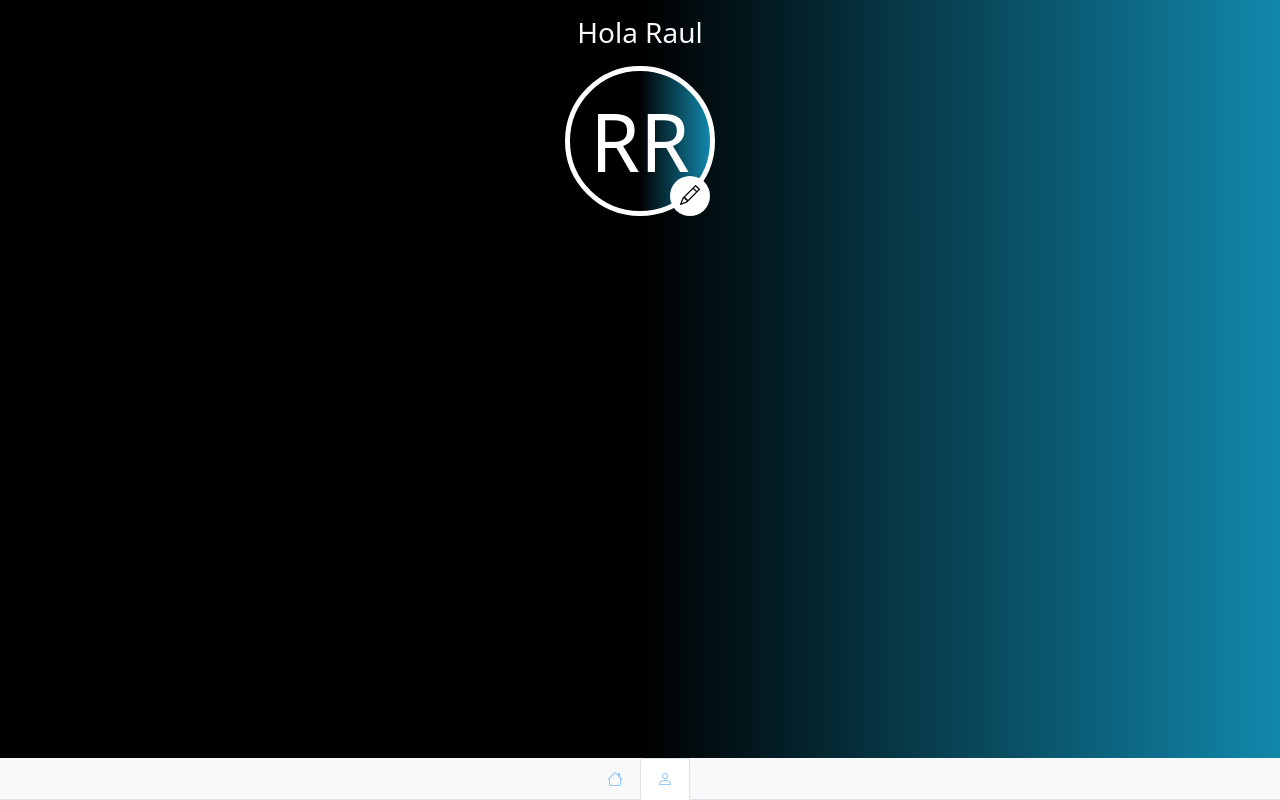
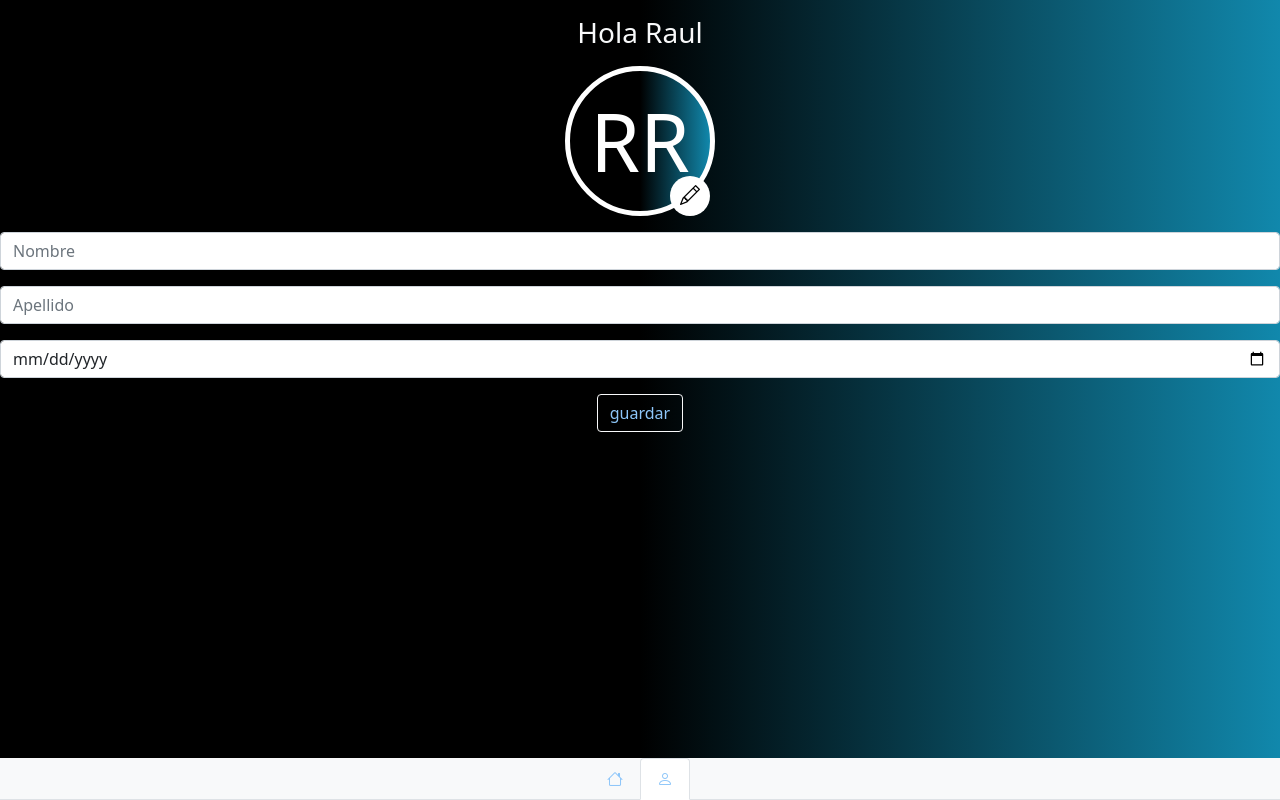
Before and after one commit to RaulREscobar/Intranet, a React (Create React App) app: page /editProfile in a window 1280 px wide. Built offline with nearby package versions, Linux system fonts and the light colour scheme.

Commit message:
inputs para cambiar datos

```diff
--- a/src/pages/EditProfile.jsx
+++ b/src/pages/EditProfile.jsx
@@ -2,13 +2,66 @@ import React from 'react'
 import BarNav from '../components/BarNav'
 import User from '../components/User'
 import TitleSection from '../components/TitleSection'
+import { Form, FormGroup, Label, Input, Button } from 'reactstrap'
+import { Link } from 'react-router-dom'
 
 const EditProfile = () => {
   return (
-    <div>
+    <div className=''>
       < TitleSection title="Hola Raul" />
       < User />
-      <BarNav  />
+      <section className='bg-central pt-3' >
+        <Form inline >
+          <FormGroup>
+            <Label
+              for="name"
+              hidden
+            >
+            </Label>
+            <Input
+              id="name"
+              name="name"
+              placeholder="Nombre"
+              type="text"
+            />
+          </FormGroup>
+          {' '}
+          <FormGroup>
+            <Label
+              for="lastName"
+              hidden
+            >
+            </Label>
+            <Input
+              id="lastName"
+              name="lastName"
+              placeholder="Apellido"
+              type="text"
+            />
+          </FormGroup>
+          <FormGroup>
+            <Label
+              for="date"
+              hidden
+            >
+            </Label>
+            <Input
+              id="date"
+              name="date"
+              type="date"
+            />
+          </FormGroup>
+          <Button
+            color="light"
+            outline
+            className='d-flex mx-auto'
+          >
+            <Link to="/editProfile">guardar</Link>
+          </Button>
+        </Form>
+      </section>
+
+      <BarNav />
     </div>
   )
 }
```
Also changed, not shown: src/pages/Login.jsx (indentation only).
